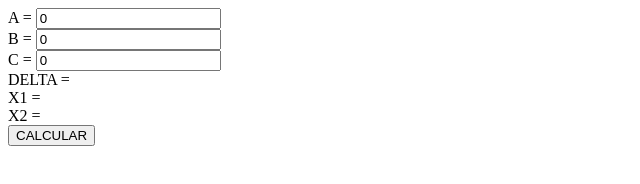
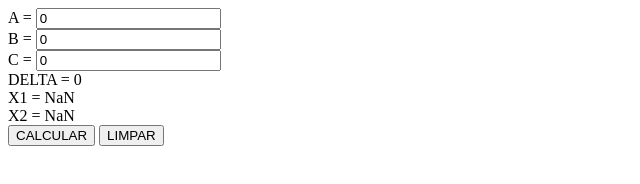
Before and after one commit to NathanAtaliba/Calculo_Bhaskara, a plain HTML site: page index.html in a window 1280 px wide. Both pictures are taken after a click on the button "CALCULAR". Shown: the whole page, without its empty margins (0-640 px from the left). Drawn offline with Linux system fonts and the light colour scheme.

Commit message:
bhaskara

```diff
--- a/index.html
+++ b/index.html
@@ -1,5 +1,5 @@
 <!DOCTYPE html>
-<html lang="en">
+<html lang="pt-br">
 <head>
     <meta charset="UTF-8">
     <meta http-equiv="X-UA-Compatible" content="IE=edge">
@@ -10,14 +10,15 @@
 <body>
     <section>
         <div class="corpo">
-        <label>A = </label><input class="A" type="number" value="0"><br>
-        <label>B = </label><input class="B" type="number" value="0"><br>
-        <label>C = </label><input class="C" type="number" value="0"><br>
+        <label>A = </label><input id="A" class="A" type="number" value="0"><br>
+        <label>B = </label><input id="B"class="B" type="number" value="0"><br>
+        <label>C = </label><input id="C" class="C" type="number" value="0"><br>
         <div class="resultado">
-            <label >DELTA = </label><label id="DELTA"></label><br>
-            <label >X1 = </label><label id="X1"></label><br>
-            <label >X2 = </label><label id="X2"></label><br>
+            <label >DELTA = </label><label id="DELTA">0</label><br>
+            <label >X1 = </label><label id="X1">0</label><br>
+            <label >X2 = </label><label id="X2">0</label><br>
             <input class="botao" type="button" value="CALCULAR" onclick="calcular()">
+            <input class="botao" type="button" value="LIMPAR" onclick="limpar()">
         </div>
         </div>
     </section>
--- a/script.js
+++ b/script.js
@@ -2,6 +2,18 @@ function calcular(){
 var X1 = window.document.getElementById("X1")
 var X2 = window.document.getElementById("X2")
 var DELTA = window.document.getElementById("DELTA")
-X1.innerHTML=""
-
+var A = window.document.getElementById("A")
+var B = window.document.getElementById("B")
+var C = window.document.getElementById("C")
+DELTA.innerHTML = (B.value)**2-4*(A.value*C.value)
+X1.innerHTML = (-(B.value)+(Number(DELTA.innerHTML)**(1/2)))/(2*A.value)
+X2.innerHTML = (-(B.value)-(Number(DELTA.innerHTML)**(1/2)))/(2*A.value)
 }
+function limpar(){
+    X1.innerHTML = "0"
+    X2.innerHTML = "0"
+    DELTA.innerHTML = "0"
+    A.value = "0"
+    B.value = "0"
+    C.value = "0"
+}
```
